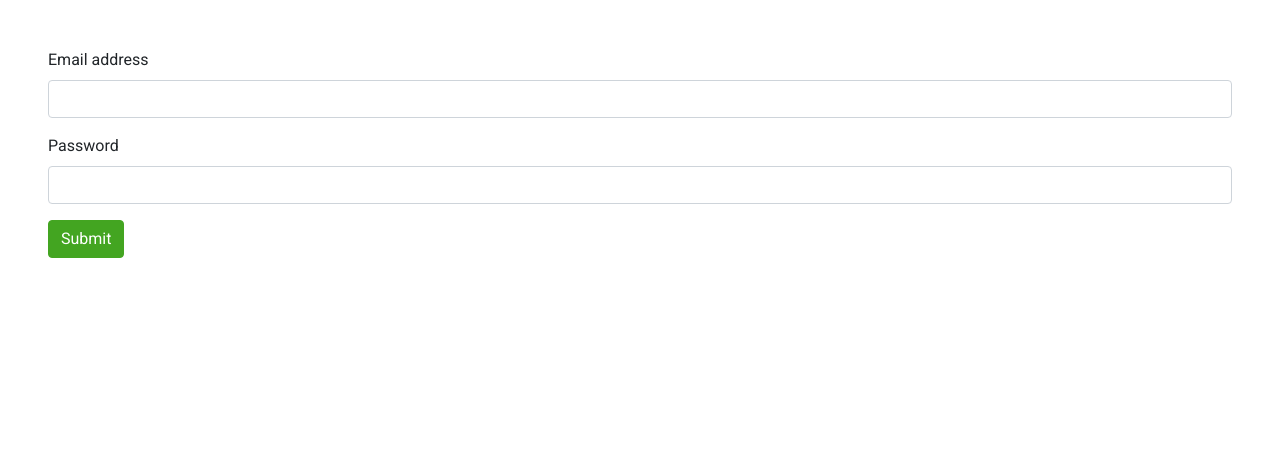
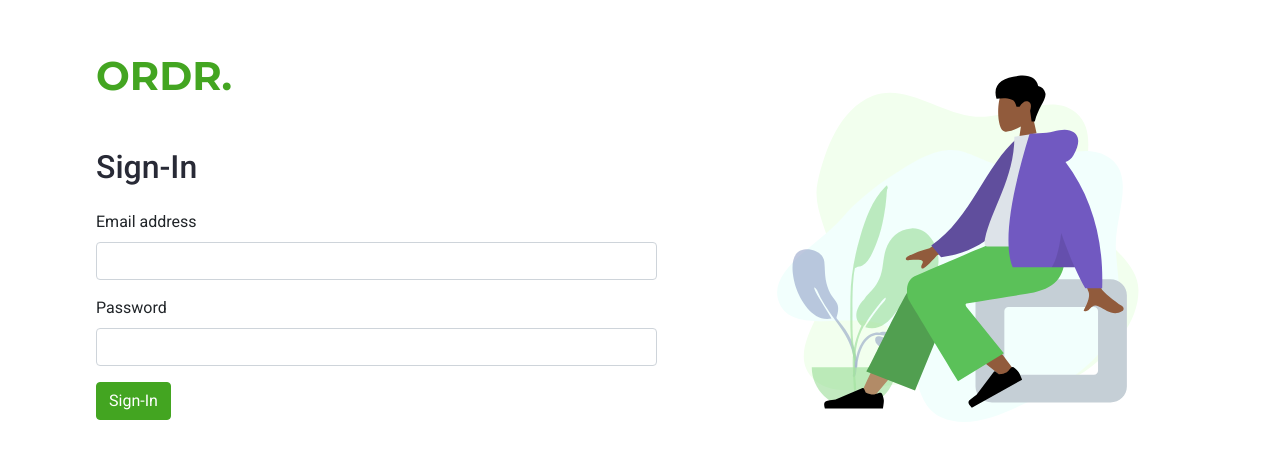
Before and after one commit to guiguat/ordr-electron, a React (Create React App) app: page /#/login in a window 1280 px wide. Shown: the top 460 px of the page. Built offline with nearby package versions, Linux system fonts and the light colour scheme; no server answers.

Commit message:
finish login page

```diff
--- a/src/Pages/Login/index.tsx
+++ b/src/Pages/Login/index.tsx
@@ -5,6 +5,8 @@ import app from '../../firebase';
 
 import './loginStyles.scss';
 import '../../custom.scss';
+
+import {ReactComponent as Illustration} from "../../assets/illustration-min.svg";
 
 const Login: React.FC = () => {
 
@@ -42,9 +44,15 @@ const Login: React.FC = () => {
   }
 
   return (
-    <div className="container-fluid p-5">
-      <form onSubmit={handleLogIn}>
+    <div className="container-fluid p-5 align-items-center justify-content-center">
+      <div className="row mx-auto justify-content-center">
 
+        <div className="col pl-5">
+
+          <h1 className="logo-lg mb-5">ORDR.</h1>
+          <h2 className="text-dark">Sign-In</h2>
+
+          <form className="my-4" onSubmit={handleLogIn}>
             <div className="form-group">
               <label htmlFor="email">Email address</label>
               <input type="email" className="form-control" name="email" id="email" required />
@@ -55,8 +63,16 @@ const Login: React.FC = () => {
               <input type="password" name="password" required className="form-control" id="password"/>
             </div>
 
-        <button type="submit" className="btn btn-primary">Submit</button>
+            <button type="submit" className="btn btn-primary">Sign-In</button>
           </form>
+
+        </div>
+
+        <div className="col p-0 illustration">
+          {/* <Illustration className="illustration float-right"/> */}
+        </div>
+
+      </div>
     </div>
   );
 }
```
Lines whose indentation alone changed are shown as unchanged.
